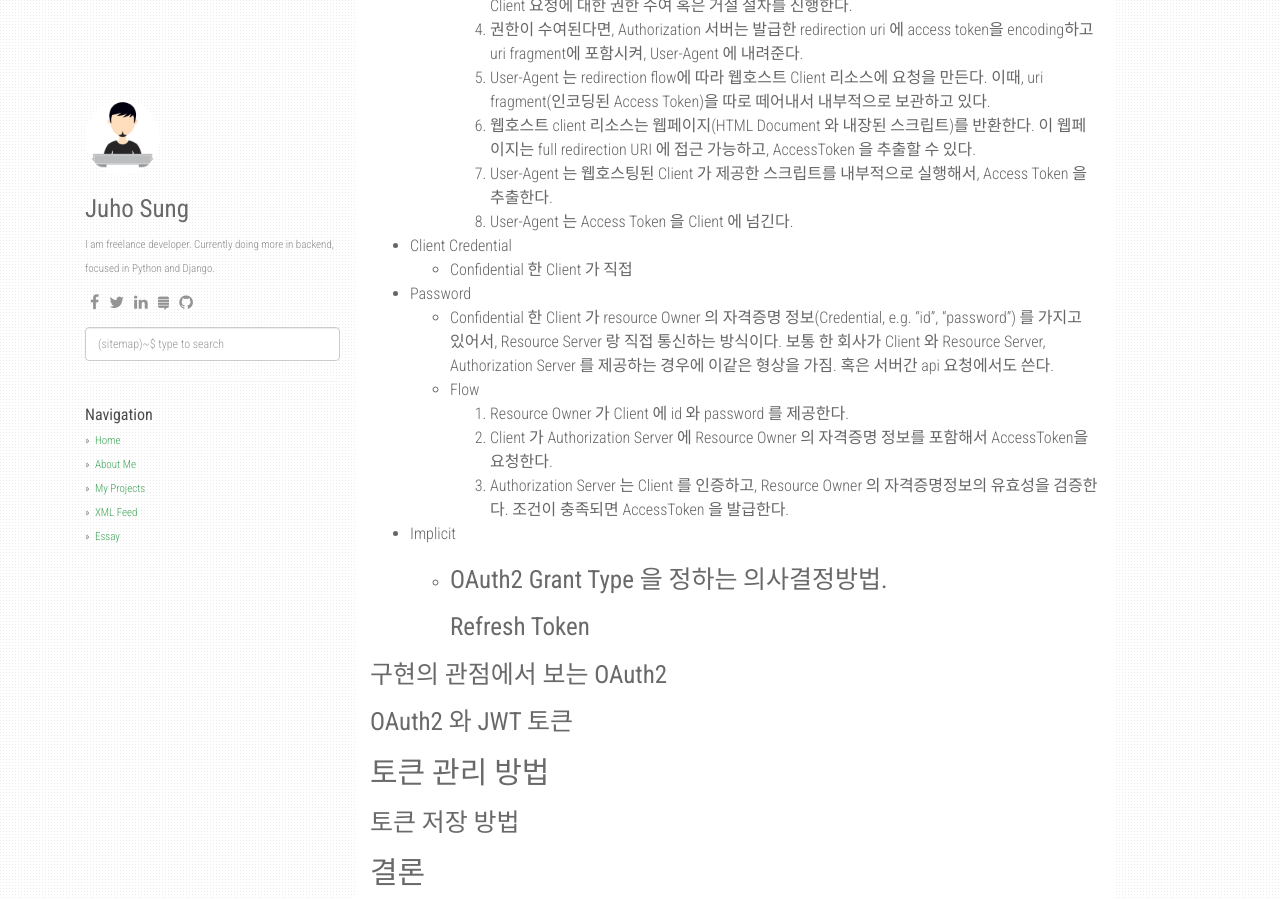
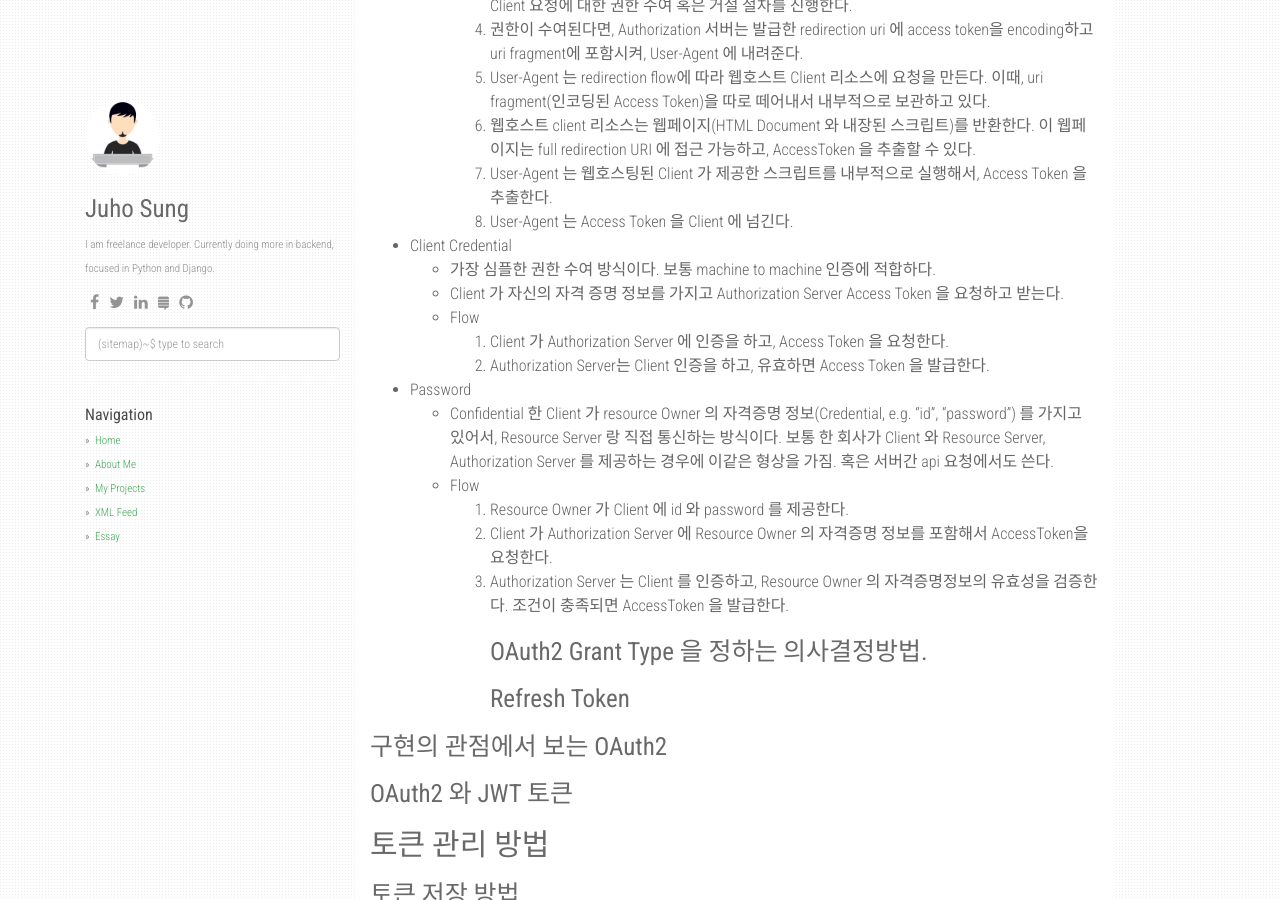
Before and after one commit to ktjooho/ktjooho.github.io, a Jekyll site: the page built from _posts/2019-01-05-review-oauth2.markdown, in a window 1280 px wide and 900 px high, scrolled down 2934 px. Built offline with Jekyll 4.4.1, drawn with Linux system fonts in a browser that asks for light colours; nearby versions of some CDN libraries; comment, search, counter and statistics services are not loaded.

Commit message:
Update 2019-01-05-review-oauth2.markdown

```diff
--- a/_posts/2019-01-05-review-oauth2.markdown
+++ b/_posts/2019-01-05-review-oauth2.markdown
@@ -84,15 +84,17 @@ OAuth2 관련된 코드를 [WebFlux(Reactive Web)](https://docs.spring.io/spring
     7. User-Agent 는 웹호스팅된 Client 가 제공한 스크립트를 내부적으로 실행해서, Access Token 을 추출한다.
     8. User-Agent 는 Access Token 을 Client 에 넘긴다.
 * Client Credential
-  - Confidential 한 Client 가 직접
+  - 가장 심플한 권한 수여 방식이다. 보통 machine to machine 인증에 적합하다.
+  - Client 가 자신의 자격 증명 정보를 가지고 Authorization Server Access Token 을 요청하고 받는다.
+  - Flow
+    1. Client 가 Authorization Server 에 인증을 하고, Access Token 을 요청한다.
+    2. Authorization Server는 Client 인증을 하고, 유효하면 Access Token 을 발급한다.
 * Password
   - Confidential 한 Client 가 resource Owner 의 자격증명 정보(Credential, e.g. "id", "password") 를 가지고 있어서, Resource Server 랑 직접 통신하는 방식이다. 보통 한 회사가 Client 와 Resource Server, Authorization Server 를 제공하는 경우에 이같은 형상을 가짐. 혹은 서버간 api 요청에서도 쓴다.
   - Flow
     1. Resource Owner 가 Client 에 id 와 password 를 제공한다.
     2. Client 가 Authorization Server 에 Resource Owner 의 자격증명 정보를 포함해서 AccessToken을 요청한다.
     3. Authorization Server 는 Client 를 인증하고, Resource Owner 의 자격증명정보의 유효성을 검증한다. 조건이 충족되면 AccessToken 을 발급한다.
-* Implicit
-  -
 # OAuth2 Grant Type 을 정하는 의사결정방법.
 # Refresh Token
 
```
